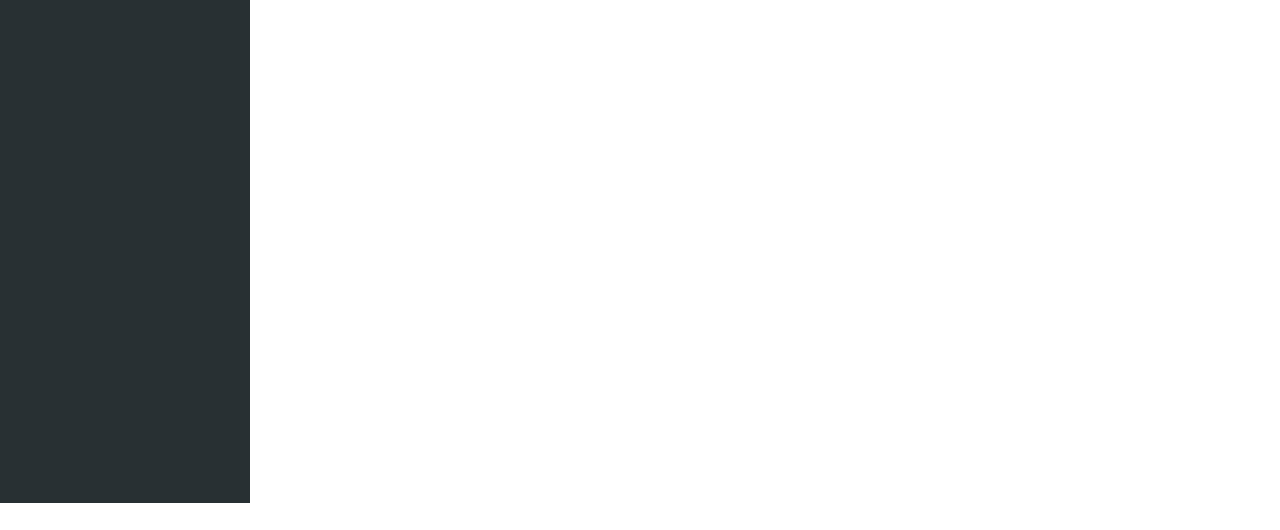
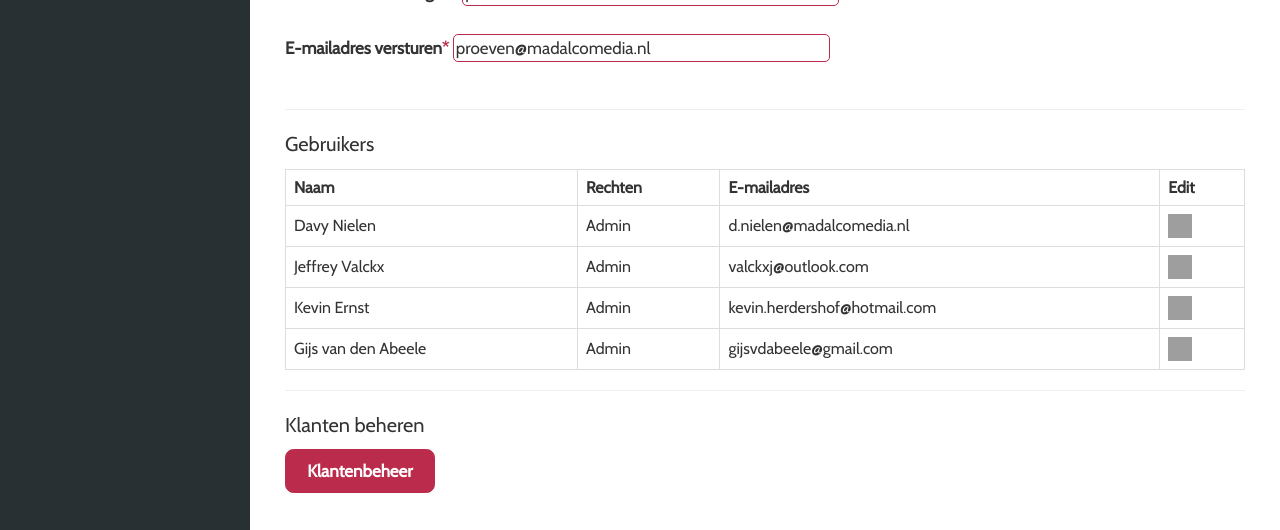
Before and after one commit to Prothread/InventPortal, a PHP site: page /InventPortal/index.php?page=settings in a window 1280 px wide. Shown: the part 297-827 px from the top of the page. Before the commit the page ends 800 px from the top, so only its background shows below. Run offline with PHP 8.4, Linux system fonts and the light colour scheme; some libraries are stand-ins or nearby versions; grey boxes are pictures that could not be loaded.

Commit message:
Instellingenpagina
Instellingenpagina

```diff
--- a/app/view/header.php
+++ b/app/view/header.php
@@ -13,7 +13,7 @@
     <meta name="description" content="Madalco Klantenportaal">
     <meta name="author" content="Madalco Media">
 
-    <title>Madalco Portal | Upload</title>
+    <title>Madalco Portal</title>
 
     <!-- Bootstrap CSS -->
     <link href="css/bootstrap.min.css" rel="stylesheet">
@@ -86,7 +86,7 @@
                 </li>
 
                 <li class="nav-button-settings">
-                    <a href="index.php?page=#">Instellingen</a>
+                    <a href="index.php?page=settings">Instellingen</a>
                 </li>
 
                 <li class="nav-button-logout">
--- /dev/null
+++ b/app/view/settings.php
@@ -0,0 +1,99 @@
+<?php
+/**
+ */
+?>
+
+<div id="page-content-wrapper">
+    <div class="container-fluid">
+        <div class="row">
+            <div class="col-lg-12">
+                <p class="NameText">Instellingen</p>
+                <hr size="1">
+                    <form class="UploadForm" action="#" method="post" enctype="multipart/form-data">
+                        <label>SMTP-adres<span style="color:#bc2d4c">*</span></label>
+                        <input required type="text" name="title" size="50" value="smtp.madalcomedia.nl">&emsp;&emsp;<br><br>
+                        <label>E-mailadres ontvangen<span style="color:#bc2d4c">*</span></label>
+                        <input required type="text" name="title" size="50" value="proeven@madalcomedia.nl">&emsp;&emsp;<br><br>
+                        <label>E-mailadres versturen<span style="color:#bc2d4c">*</span></label>
+                        <input required type="text" name="title" size="50" value="proeven@madalcomedia.nl">&emsp;&emsp;<br><br>
+                <hr size="1">
+                <p class="NameText">Gebruikers</p>
+                <table id="overzicht" class="sortable">
+                    <thead>
+                    <tr>
+                        <th><b>Naam</b></th>
+                        <th><b>Rechten</b></th>
+                        <th><b>E-mailadres</b></th>
+                        <th><b>Edit</b></th>
+                    </tr>
+                    </thead>
+                    <tbody>
+                        <tr>
+                            <td>
+                            Davy Nielen
+                            </td>
+                            <td>
+                            Admin
+                            </td>
+                            <td>
+                            d.nielen@madalcomedia.nl
+                            </td>
+                            <td>
+                            <a href="#"><img src="http://i65.tinypic.com/14l68f4.png" style="width: 24px; height: 24px;">
+                            </td>
+                        </tr>
+
+                        <tr>
+                            <td>
+                            Jeffrey Valckx
+                            </td>
+                            <td>
+                            Admin
+                            </td>
+                            <td>
+                            valckxj@outlook.com
+                            </td>
+                            <td>
+                            <a href="#"><img src="http://i65.tinypic.com/14l68f4.png" style="width: 24px; height: 24px;">
+                            </td>
+                        </tr>
+
+                        <tr>
+                            <td>
+                            Kevin Ernst
+                            </td>
+                            <td>
+                            Admin
+                            </td>
+                            <td>
+                            kevin.herdershof@hotmail.com
+                            </td>
+                            <td>
+                            <a href="#"><img src="http://i65.tinypic.com/14l68f4.png" style="width: 24px; height: 24px;">
+                            </td>
+                        </tr>
+
+                                                <tr>
+                            <td>
+                            Gijs van den Abeele
+                            </td>
+                            <td>
+                            Admin
+                            </td>
+                            <td>
+                            gijsvdabeele@gmail.com
+                            </td>
+                            <td>
+                            <a href="#"><img src="http://i65.tinypic.com/14l68f4.png" style="width: 24px; height: 24px;">
+                            </td>
+                        </tr>
+                    </tbody>
+                </table>
+
+                <hr size="1">
+                <p class="NameText">Klanten beheren</p>
+                <a href="#"><div id="KlantbeheerButton">Klantenbeheer</div></a>
+            </div>
+        </div>
+    </div>
+</div>
--- a/public/index.php
+++ b/public/index.php
@@ -49,6 +49,8 @@ switch($page) {
         break;
     case 'item':
         include '../app/view/item.php';
+    case 'settings':
+    include '../app/view/settings.php';
     default:
         break;
 }
```
Also changed, not shown: app/uploads/malibu-logo.png (added), public/css/watermerk.png.
